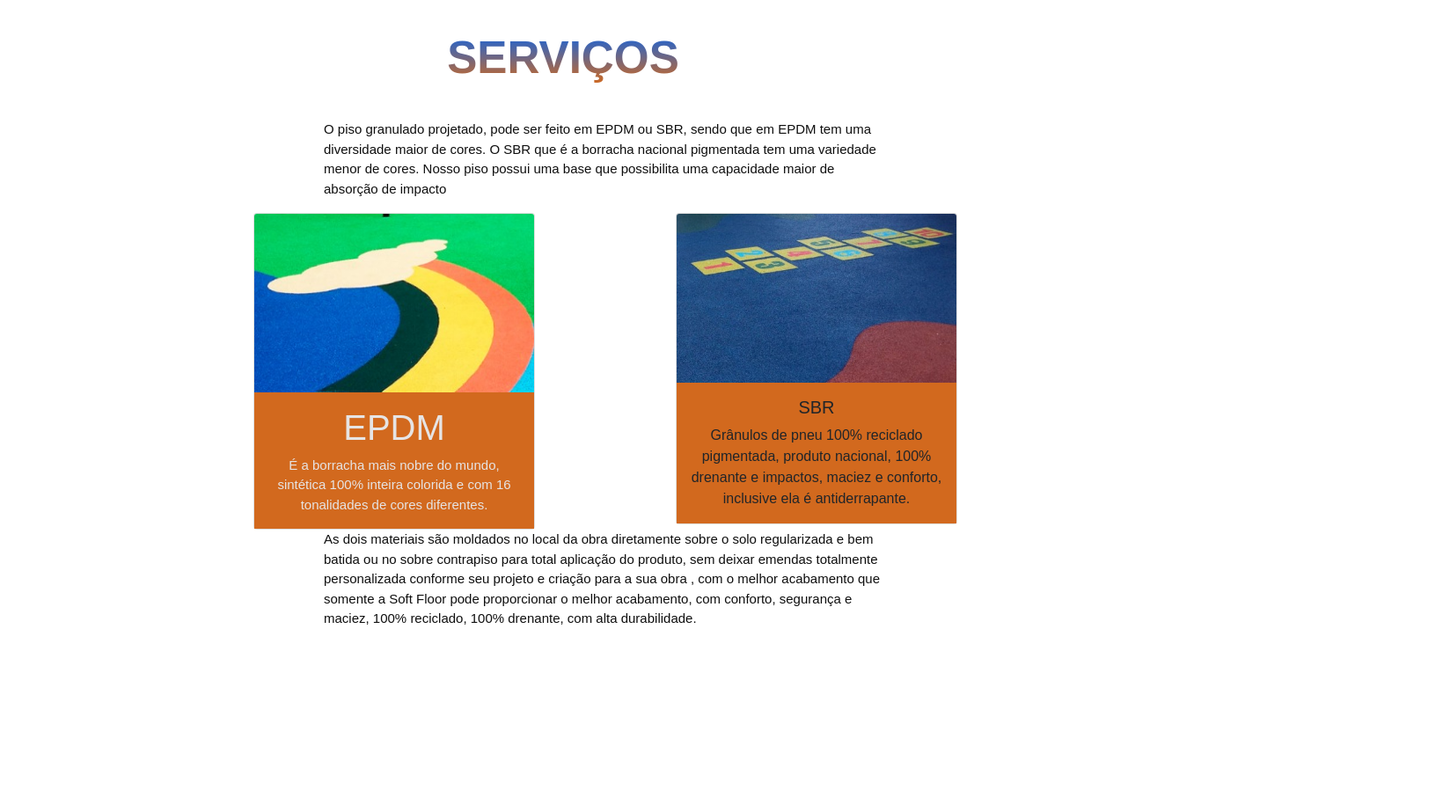
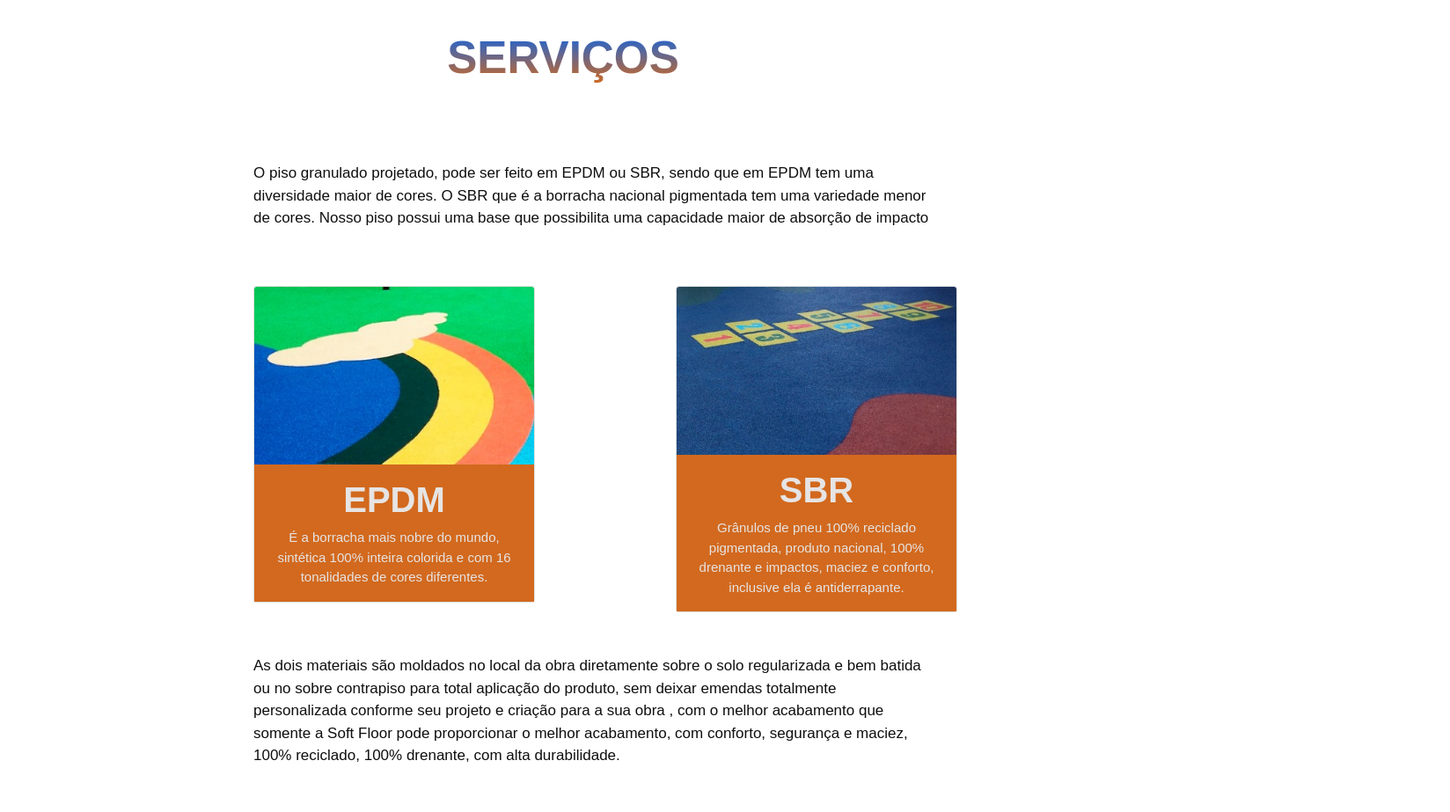
Before and after one commit to Matheus-Venancio/SoftFloor, a plain HTML site: page index.html in a window 1280 px wide. Shown: the part 720-1643 px from the top of the page at 88% size, 1648 px wide, since content can reach past the window. Drawn offline with nearby package versions, Linux system fonts and the light colour scheme; a web font is replaced by a local one.

Commit message:
adjust services

```diff
--- a/css/style.css
+++ b/css/style.css
@@ -26,7 +26,7 @@
 .title_h1 {
   font-size: 3.2rem;
   text-transform: uppercase;
-  margin-bottom: 15px;
+  margin-bottom: 75px;
   font-weight: 700;
   text-align: center;
   background-image: linear-gradient(
@@ -168,12 +168,13 @@ nav #icon {
 
 .services .text_services{
   width: 100%;
-  margin-left: 23rem;
+  margin-left: 18rem;
 }
 
 .services .text_services p{
-  width: 50%;
-  font-size: 15px;
+  width: 60%;
+  font-size: 17px;
+  padding: 3rem 0rem;
   color: #0f0f0f;
 }
 
@@ -191,6 +192,7 @@ nav #icon {
   cursor: pointer;
   width: 20rem;
   margin-left: 18rem;
+  box-shadow: 20px solid #0f0f0f;
 }
 
 .services .row .col .card .card-body {
@@ -200,7 +202,7 @@ nav #icon {
 
 .services .row .col .card .card-body .titleservice {
   font-size: 40px;
-  font-weight: 400;
+  font-weight: 600;
   text-decoration: none;
   color: var(--color_gray);
 }
--- a/index.html
+++ b/index.html
@@ -107,8 +107,8 @@
                     <div class="card">
                         <img src="img/sbr.jpeg" class="card-img-top" alt="...">
                         <div class="card-body">
-                            <h5 class="card-title">SBR</h5>
-                            <p class="card-text">Grânulos de pneu 100% reciclado pigmentada, produto nacional, 100%
+                            <h5 class="card-title titleservice">SBR</h5>
+                            <p class="card-text textservice">Grânulos de pneu 100% reciclado pigmentada, produto nacional, 100%
                                 drenante e impactos, maciez e conforto, inclusive ela é antiderrapante.</p>
                         </div>
                     </div>
```
